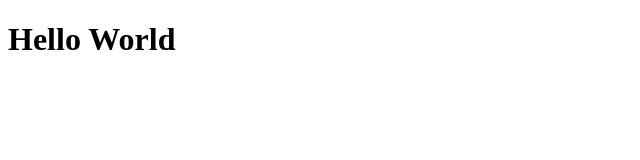
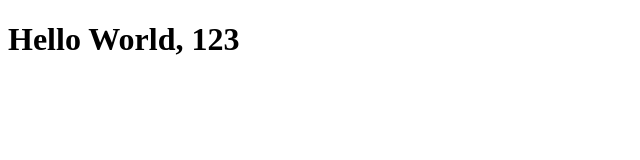
Before and after one commit to wiseterms/revou-latihan-1, a plain HTML site: page index.html in a window 1280 px wide. Shown: the full height of the page, 0-640 px from the left. Drawn offline with Linux system fonts and the light colour scheme.

Commit message:
second commit

```diff
--- a/index.html
+++ b/index.html
@@ -4,6 +4,6 @@
         <title>Website Ku</title>
     </head>
     <body>
-        <h1>Hello World</h1>
+        <h1>Hello World, 123</h1>
     </body>
 </html>
```
